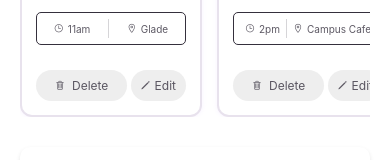
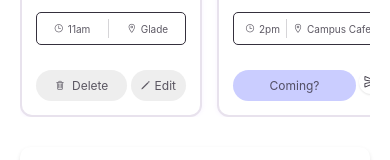
Before and after one commit to hannahwis15/quilly-social-shoutouts-pos, a React Native app: screen /HomeScreen in a window 390 px wide. Shown: the part 517-677 px from the top of the page. Built offline with nearby package versions, Linux system fonts and the light colour scheme.

Commit message:
shoutout states

```diff
--- a/screens/HomescreenHomeScreen.js
+++ b/screens/HomescreenHomeScreen.js
@@ -16,6 +16,7 @@ import {
 } from 'react-native';
 import { Ionicons, Feather, MaterialCommunityIcons } from '@expo/vector-icons';
 import PostCreationModal from '../components/PostCreationModal';
+import AttendingConfirmationModal from '../components/AttendingConfirmationModal';
 
 const { width: screenWidth } = Dimensions.get('window');
 const HEADER_MAX_HEIGHT = 311;
@@ -25,6 +26,8 @@ const HEADER_SCROLL_DISTANCE = HEADER_MAX_HEIGHT - HEADER_MIN_HEIGHT;
 const HomescreenHomeScreen = () => {
   const [shoutoutText, setShoutoutText] = useState('');
   const [showPostModal, setShowPostModal] = useState(false);
+  const [showAttendingModal, setShowAttendingModal] = useState(false);
+  const [selectedShoutoutOwner, setSelectedShoutoutOwner] = useState('');
   const scrollY = useRef(new Animated.Value(0)).current;
 
   const houseName = "KAHLO HOUSE";
@@ -41,6 +44,8 @@ const HomescreenHomeScreen = () => {
       timeAgo: '21 min ago',
       time: '11am',
       location: 'Glade',
+      isOwner: true,
+      attending: false,
       attendees: [
         { avatar: require('../assets/images/Avatar.png') },
         { avatar: require('../assets/images/Avatar.png') },
@@ -55,6 +60,8 @@ const HomescreenHomeScreen = () => {
       timeAgo: '45 min ago',
       time: '2pm',
       location: 'Campus Cafe',
+      isOwner: false,
+      attending: false,
       attendees: [
         { avatar: require('../assets/images/Avatar.png') },
         { avatar: require('../assets/images/Avatar.png') }
@@ -68,11 +75,29 @@ const HomescreenHomeScreen = () => {
       timeAgo: '1 hr ago',
       time: '12pm',
       location: 'Main Gym',
+      isOwner: false,
+      attending: true,
       attendees: [
         { avatar: require('../assets/images/Avatar.png') }
       ]
     }
   ]);
+
+  const handleAttendToggle = (shoutoutId, ownerName) => {
+    setShoutouts(prevShoutouts =>
+      prevShoutouts.map(shoutout => {
+        if (shoutout.id === shoutoutId) {
+          if (!shoutout.attending) {
+            // Show confirmation modal when attending
+            setSelectedShoutoutOwner(ownerName);
+            setShowAttendingModal(true);
+          }
+          return { ...shoutout, attending: !shoutout.attending };
+        }
+        return shoutout;
+      })
+    );
+  };
 
   const discussions = [
     {
@@ -294,8 +319,10 @@ const HomescreenHomeScreen = () => {
                     </View>
                   </View>
 
-                  {/* Action buttons */}
+                  {/* Action buttons - conditional based on ownership */}
                   <View style={styles.shoutoutActions}>
+                    {shoutout.isOwner ? (
+                      <>
                         <TouchableOpacity style={styles.shoutoutActionButton}>
                           <Ionicons name="trash-outline" size={10} color="rgba(53,48,61,0.8)" />
                           <Text style={styles.shoutoutActionText}>Delete</Text>
@@ -304,6 +331,37 @@ const HomescreenHomeScreen = () => {
                           <Ionicons name="pencil-outline" size={10} color="rgba(53,48,61,0.8)" />
                           <Text style={styles.shoutoutActionText}>Edit</Text>
                         </TouchableOpacity>
+                      </>
+                    ) : (
+                      <>
+                        <TouchableOpacity
+                          style={[
+                            styles.shoutoutComingButton,
+                            shoutout.attending && styles.shoutoutAttendingButton
+                          ]}
+                          onPress={() => handleAttendToggle(shoutout.id, shoutout.userName)}
+                        >
+                          {!shoutout.attending && (
+                            <Text style={styles.shoutoutActionText}>Coming?</Text>
+                          )}
+                          {shoutout.attending && (
+                            <>
+                              <Ionicons
+                                name="checkmark-circle-outline"
+                                size={8}
+                                color="rgba(53,48,61,0.8)"
+                              />
+                              <Text style={styles.shoutoutActionText}>Attending</Text>
+                            </>
+                          )}
+                        </TouchableOpacity>
+                        {!shoutout.attending && (
+                          <TouchableOpacity style={styles.shoutoutSendButton}>
+                            <Ionicons name="send-outline" size={14} color="#35303D" />
+                          </TouchableOpacity>
+                        )}
+                      </>
+                    )}
                   </View>
                 </View>
               ))}
@@ -373,6 +431,13 @@ const HomescreenHomeScreen = () => {
         visible={showPostModal}
         onClose={() => setShowPostModal(false)}
         userAvatar={require('../assets/images/Avatar.png')}
+      />
+
+      {/* Attending Confirmation Modal */}
+      <AttendingConfirmationModal
+        visible={showAttendingModal}
+        onClose={() => setShowAttendingModal(false)}
+        ownerName={selectedShoutoutOwner}
       />
     </SafeAreaView>
   );
@@ -713,6 +778,33 @@ const styles = StyleSheet.create({
     fontSize: 12,
     color: 'rgba(53,48,61,0.8)',
   },
+  shoutoutComingButton: {
+    flexDirection: 'row',
+    alignItems: 'center',
+    backgroundColor: '#CACDFF',
+    paddingHorizontal: 17,
+    paddingVertical: 8,
+    borderRadius: 30,
+    gap: 8,
+    justifyContent: 'center',
+    minWidth: 123,
+  },
+  shoutoutAttendingButton: {
+    backgroundColor: '#E9EEA8',
+  },
+  shoutoutSendButton: {
+    width: 24,
+    height: 24,
+    borderRadius: 12,
+    backgroundColor: '#FFFFFF',
+    justifyContent: 'center',
+    alignItems: 'center',
+    shadowColor: '#000',
+    shadowOffset: { width: 0, height: 1 },
+    shadowOpacity: 0.1,
+    shadowRadius: 2,
+    elevation: 2,
+  },
   noMeetupsContainer: {
     backgroundColor: '#FFFFFF',
     borderRadius: 12,
```
Lines whose indentation alone changed are shown as unchanged.
